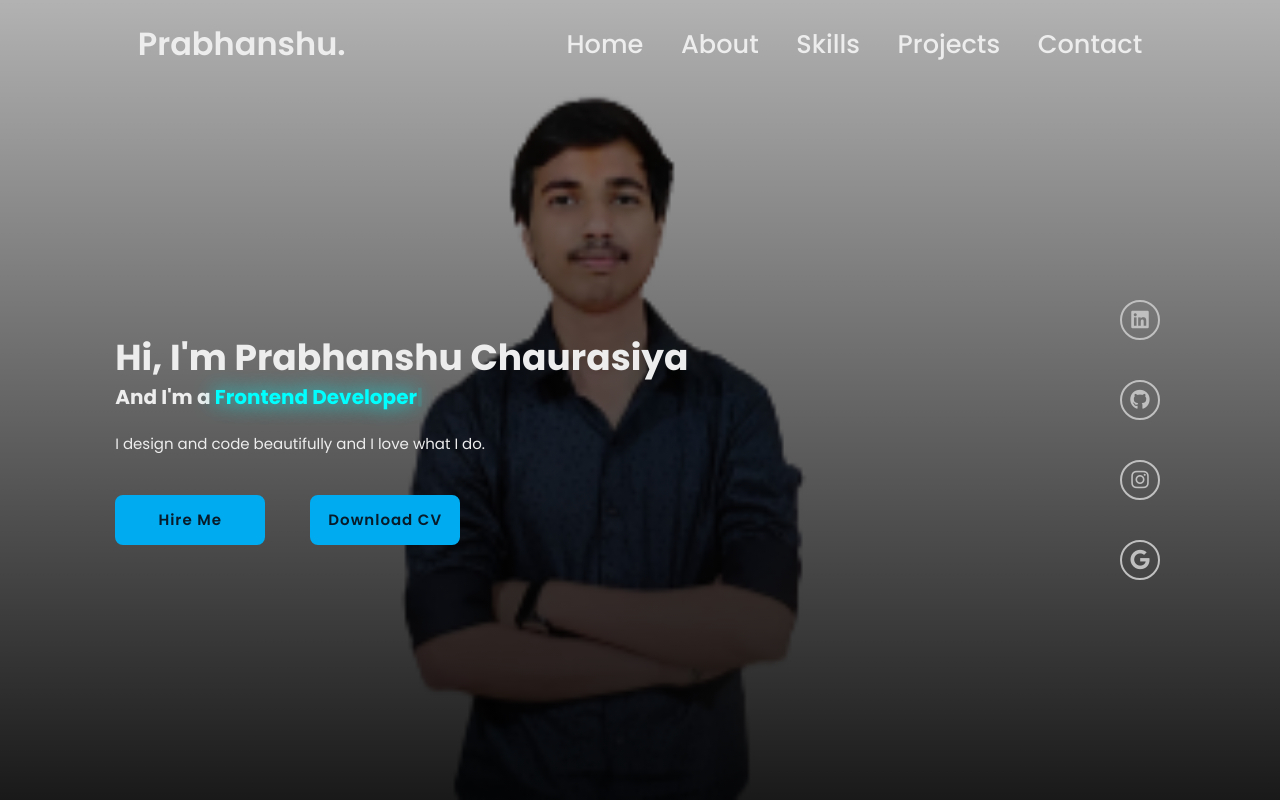
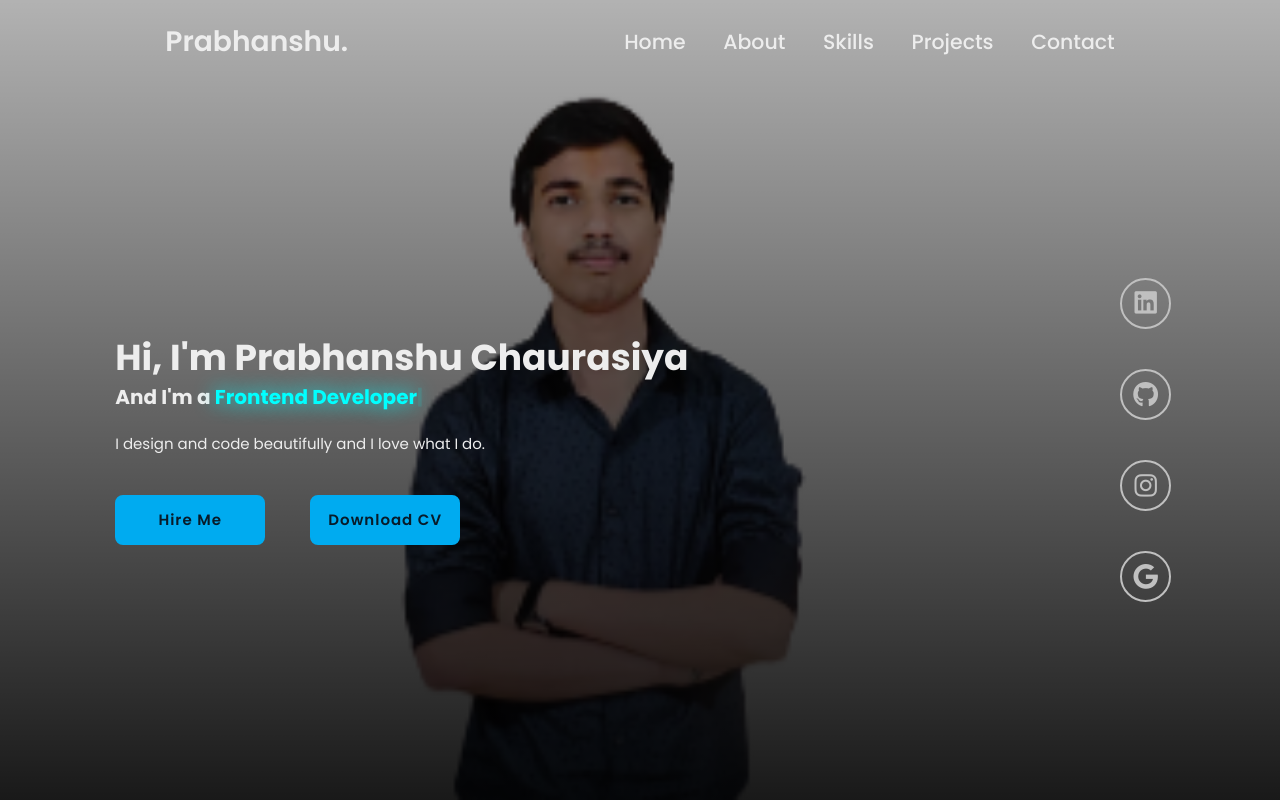
Before and after one commit to Prabhanshu2/resume, a website: page index.html in a window 1280 px wide. Shown: the top 800 px of the page. Drawn offline with Linux system fonts and the light colour scheme.

Commit message:
modified:   one.css

```diff
--- a/one.css
+++ b/one.css
@@ -37,19 +37,19 @@ body{
     transition: .3s;
 }
 .header.sticky{
-    /* opacity: .5; */
+    opacity: .8;
     background: lightcoral;
 }
 .header.sticky:hover{
     opacity: 1;
 }
 .logo{
-    font-size: 2.5vmax;
+    font-size: 2.2vmax;
     color: var(--text-color);
     font-weight: 600;
 }
 .navbar a{
-    font-size: 2vmax;
+    font-size: 1.6vmax;
     color: var(--text-color);
     font-weight: 500;
     margin-left: 3.5rem;
@@ -173,13 +173,13 @@ height: 5rem;
     position: relative;
     justify-content: center;
     align-items: center;
-    width: 40px;
-    height: 40px;
+    width: 4vmax;
+    height: 4vmax;
     /* background:var(--main-color); */
     color: silver;
     border: .2rem solid ;
     border-radius: 50%;
-    font-size: 20px;
+    font-size: 2vmax;
     z-index: 1;
     overflow: hidden;
     transition: .2s;
@@ -577,7 +577,7 @@ form button:hover{
     background:var(--second-bg-color);
 }
 .footer-text p{
-    font-size: 1.6rem;
+    font-size: 1.5vmax;
 }
 .footer-icon a{
     position: relative;
@@ -592,7 +592,7 @@ form button:hover{
     color: var(--bg-color);
 }
 .footer-icon a i{
-    font-size: 2.4rem;
+    font-size: 1.3vmax;
     text-decoration: none;
 
 }
```
